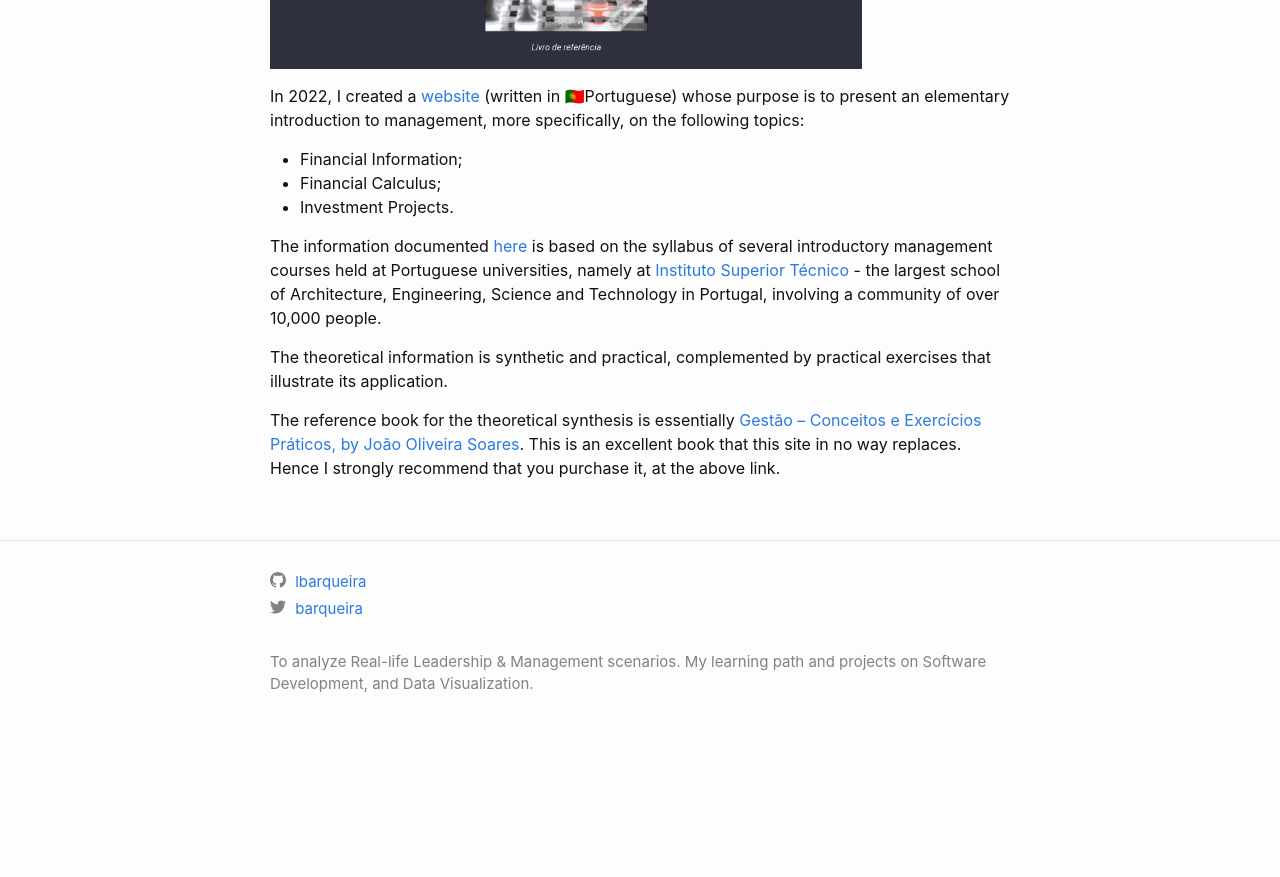
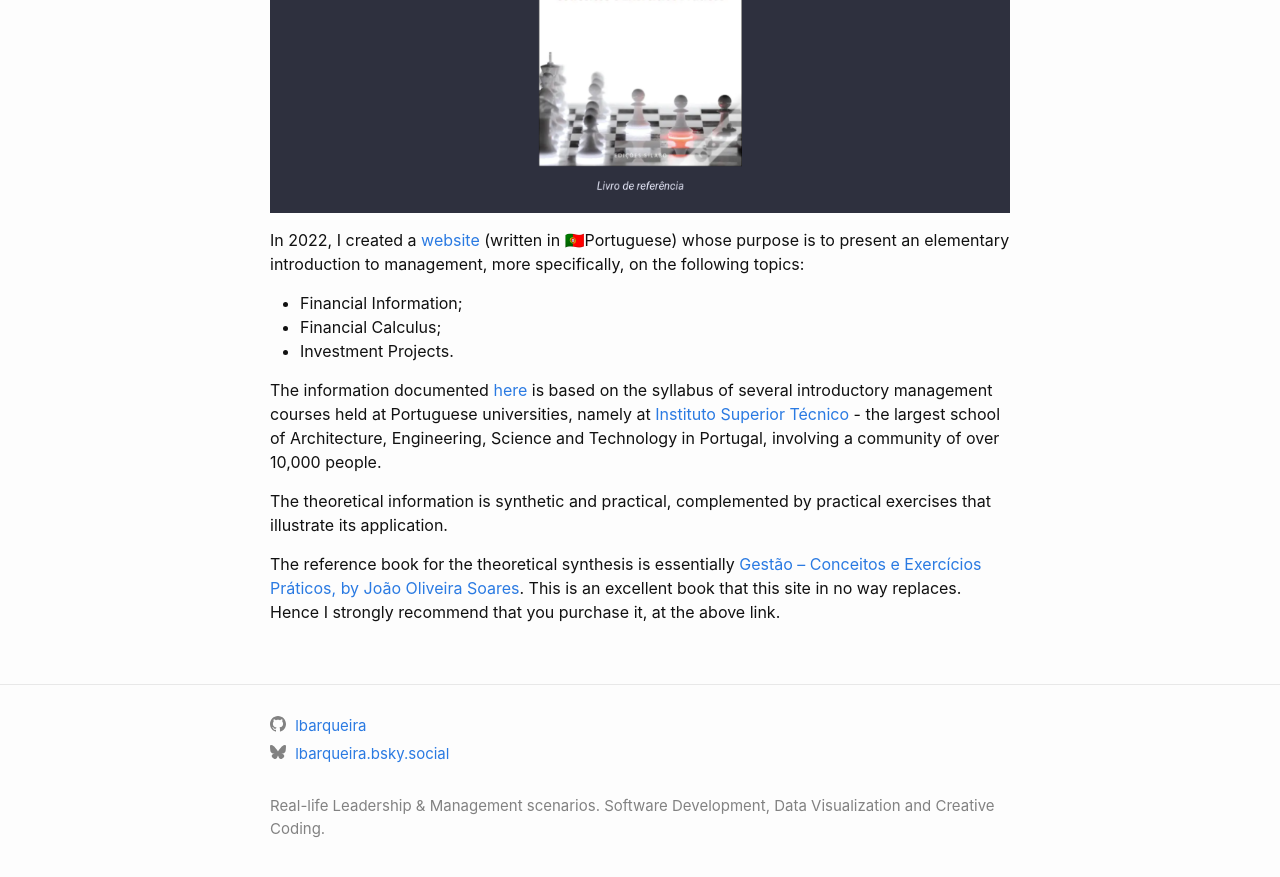
Before and after one commit to lbarqueira/lbarqueira.github.io, a Jekyll site: the page built from _posts/2024-01-01-ist-management-site.md, in a window 1280 px wide and 900 px high, scrolled down 776 px. Shown: the top 877 px of the window. Built offline with Jekyll 4.4.1, drawn with Linux system fonts in a browser that asks for light colours; before the commit the page ends 1532 px from its top, so only the background shows below that.

Commit message:
general update

```diff
--- a/_config.yml
+++ b/_config.yml
@@ -21,12 +21,13 @@
 title: LB Blog
 # email: luis.barqueira@hotmail.com
 description: >- # this means to ignore newlines until "baseurl:"
-  To analyze Real-life Leadership & Management scenarios.
-  My learning path and projects on Software Development, and Data Visualization.
+  Real-life Leadership & Management scenarios.
+  Software Development, Data Visualization and Creative Coding.
 baseurl: "" # the subpath of your site, e.g. /blog
 url: "https://lbarqueira.github.io" # the base hostname & protocol for your site, e.g. http://example.com
-twitter_username: barqueira
+# twitter_username: barqueira
 github_username:  lbarqueira
+bluesky_username: lbarqueira.bsky.social
 # linkedin_username: luis-barqueira-7369092
 # rss: rss
 
@@ -80,3 +81,4 @@ social:
     - https://twitter.com/barqueira
     - https://www.linkedin.com/in/luis-barqueira-7369092/
     - https://github.com/lbarqueira
+    - https://bsky.app/profile/lbarqueira.bsky.social
--- a/_includes/social.html
+++ b/_includes/social.html
@@ -11,4 +11,5 @@
   {%- if site.youtube_username -%}<li><a href="https://youtube.com/{{ site.youtube_username| cgi_escape | escape }}"><svg class="svg-icon"><use xlink:href="{{ '/assets/minima-social-icons.svg#youtube' | relative_url }}"></use></svg> <span class="username">{{ site.youtube_username| escape }}</span></a></li>{%- endif -%}
   {%- if site.googleplus_username -%}<li><a href="https://plus.google.com/{{ site.googleplus_username| escape }}"><svg class="svg-icon"><use xlink:href="{{ '/assets/minima-social-icons.svg#googleplus' | relative_url }}"></use></svg> <span class="username">{{ site.googleplus_username| escape }}</span></a></li>{%- endif -%}
   {%- if site.rss -%}<li><a href="{{ 'feed.xml' | relative_url }}"><svg class="svg-icon"><use xlink:href="{{ '/assets/minima-social-icons.svg#rss' | relative_url }}"></use></svg> <span>{{ site.rss | escape }}</span></a></li>{%- endif -%}
+  {%- if site.bluesky_username -%}<li><a href="https://bsky.app/profile/{{ site.bluesky_username| cgi_escape | escape }}"><svg class="svg-icon"><use xlink:href="{{ '/assets/minima-social-icons.svg#bluesky' | relative_url }}"></use></svg> <span class="username">{{ site.bluesky_username| escape }}</span></a></li>{%- endif -%}
 </ul>
--- a/_posts/2024-01-01-ist-management-site.md
+++ b/_posts/2024-01-01-ist-management-site.md
@@ -7,7 +7,7 @@ permalink: /:year/:month/:day/:title.html
 excerpt_separator: <!--more-->
 ---
 
-![Introduction to Management in Portuguese Language](/assets/images/ist-management-site.png){:height="80%" width="80%"}
+![Introduction to Management in Portuguese Language](/assets/images/ist-management-site.png){:height="100%" width="100%"}
 
 In 2022, I created a [website](https://tourmaline-klepon-15f45d.netlify.app/) (written in 🇵🇹Portuguese) whose purpose is to present an elementary introduction to management, more specifically, on the following topics:
 - Financial Information;
--- a/_sass/minima/_base.scss
+++ b/_sass/minima/_base.scss
@@ -241,7 +241,7 @@ table {
     }
   }
   th, td {
-    padding: ($spacing-unit / 3) ($spacing-unit / 2);
+    padding: ($spacing-unit * 33.3333333333 * .01) ($spacing-unit * .5);
   }
   th {
     background-color: lighten($grey-color-light, 3%);
--- a/service-worker.js
+++ b/service-worker.js
@@ -2,7 +2,7 @@
 
 // https://tosbourn.com/adding-service-worker-to-jekyll/
 
-const offlineCache = 'offline-2025-01-06-5-50'; // The cache key, you can override this to manually clear the cache
+const offlineCache = 'offline-2025-01-07-10-52'; // The cache key, you can override this to manually clear the cache
 const offlinePage = '/offline/'; // Where your offline page lives
 const homePage = '/'; // A key page you want cached
 const about = '/about/'; // Another key page to cache
```
Also changed, not shown: README.md, assets/minima-social-icons.svg.
